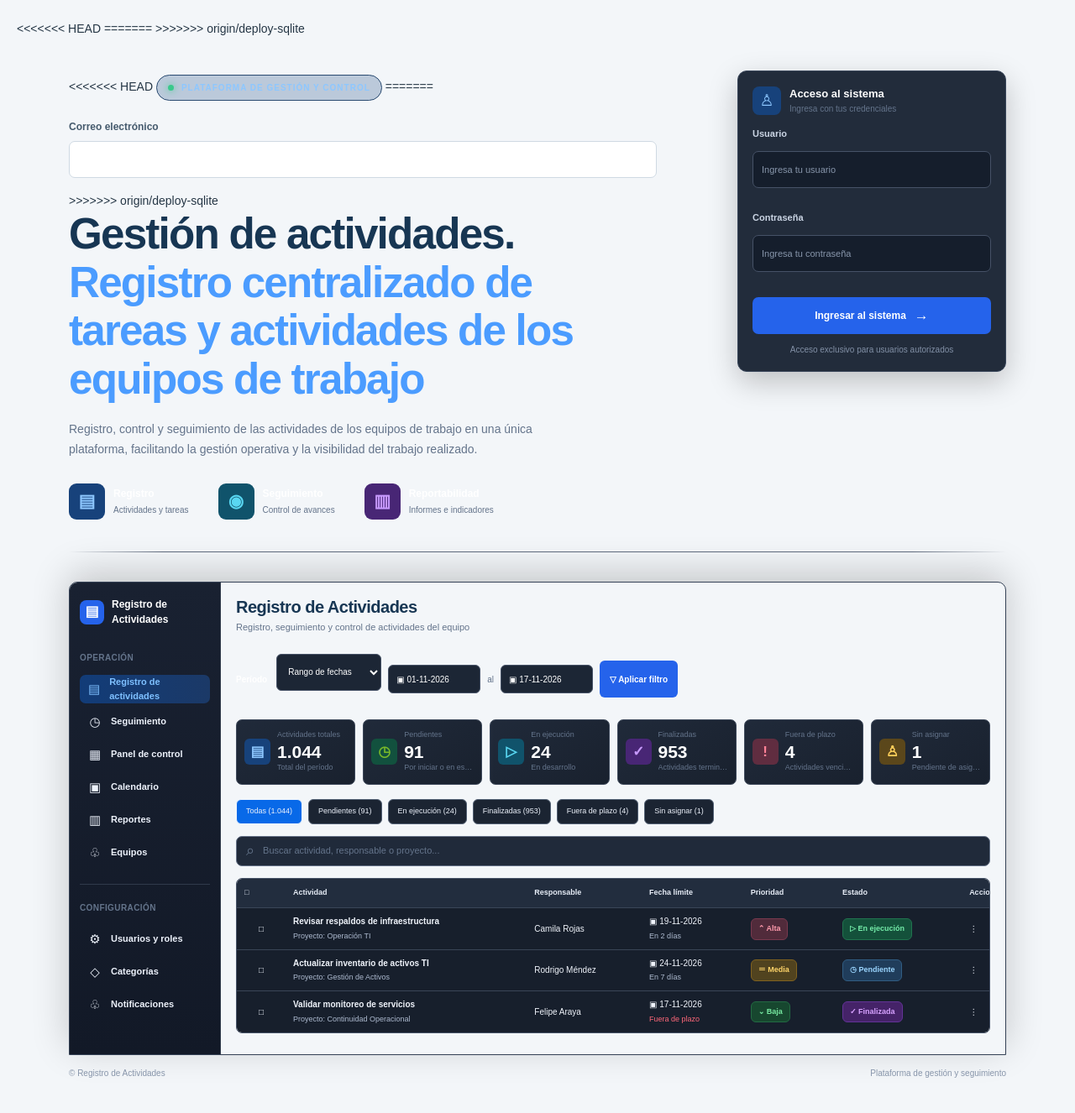
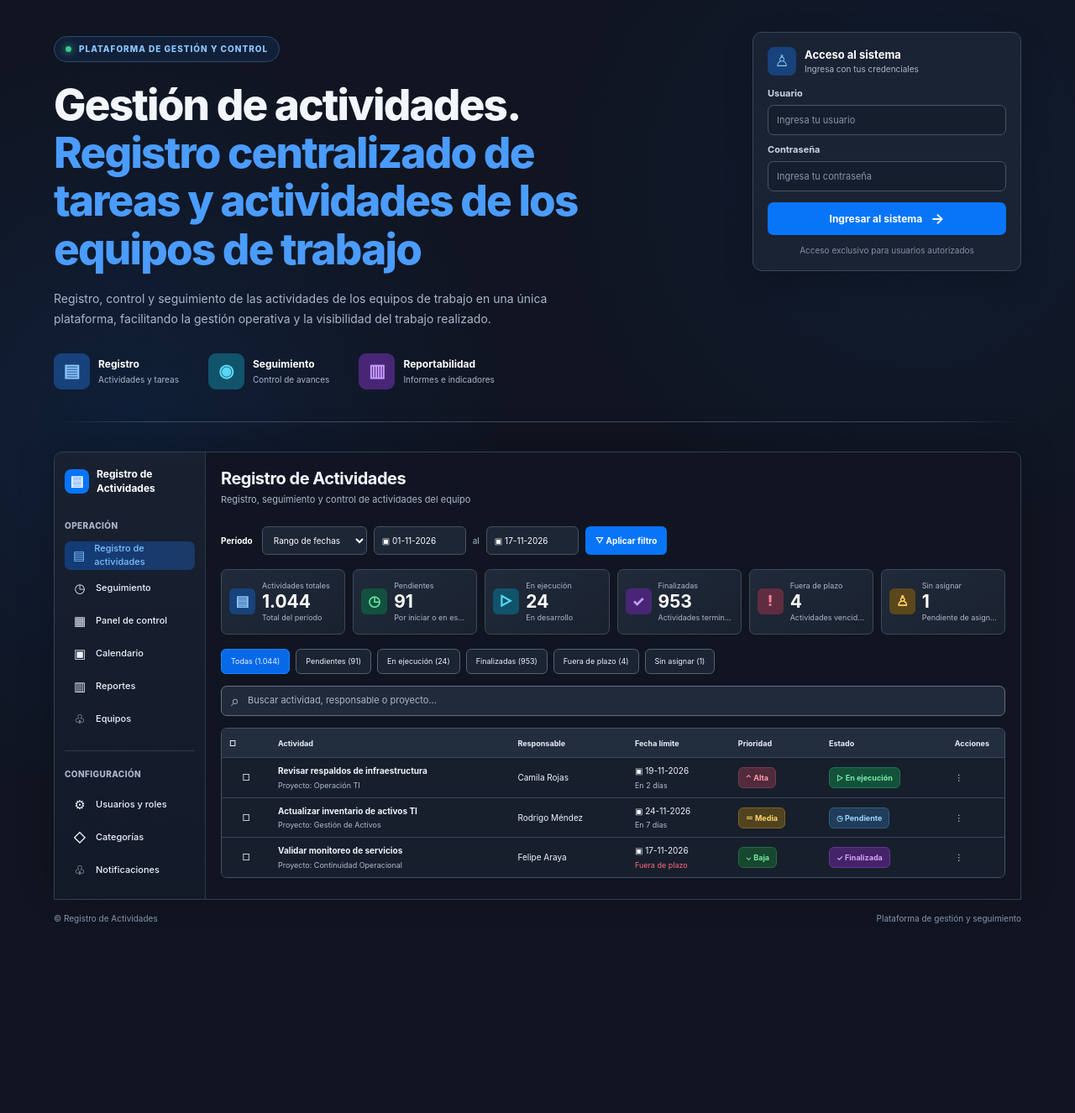
Before and after one commit to rvelosoft/SistemaTicket, a Flask app: page / in a window 1280 px wide. Shown: the whole page at 84% size. After the commit the page ends 1100 px from the top, so only its background shows below. Run offline with Flask 3, Linux system fonts and the light colour scheme.

Commit message:
Recupera desarrollos y mejoras visuales

```diff
--- a/templates/login.html
+++ b/templates/login.html
@@ -4,17 +4,11 @@
 <head>
     <meta charset="UTF-8">
     <meta name="viewport" content="width=device-width, initial-scale=1">
-<<<<<<< HEAD
 
     <title>Registro de Actividades | Acceso</title>
 
     <link rel="stylesheet"
           href="{{ url_for('static', filename='css/style_oscuro.css') }}">
-=======
-    <title>Acceso al sistema</title>
-    <link rel="stylesheet"
-          href="{{ url_for('static', filename='css/style.css') }}">
->>>>>>> origin/deploy-sqlite
 </head>
 
 <body>
@@ -30,19 +24,10 @@
         <!-- PRESENTACIÓN -->
         <section class="hero-content">
 
-<<<<<<< HEAD
             <div class="eyebrow">
                 <span class="status-dot"></span>
                 PLATAFORMA DE GESTIÓN Y CONTROL
             </div>
-=======
-    <label>Correo electrónico</label>
-    <input
-        type="email"
-        name="correo"
-        required
-        autocomplete="email">
->>>>>>> origin/deploy-sqlite
 
             <h1>
                 Gestión de actividades.
```
Also changed, not shown: templates/base.html (+0 -16 lines).
